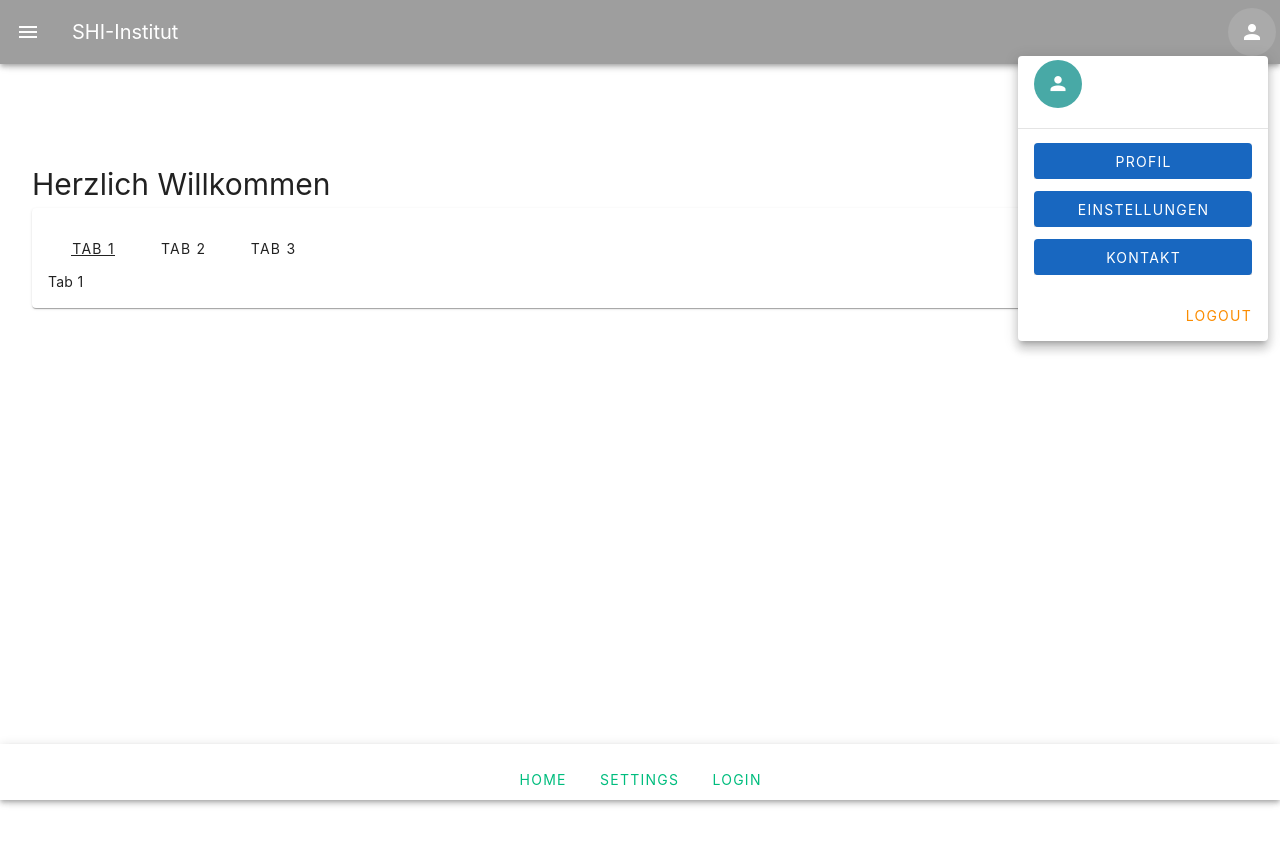
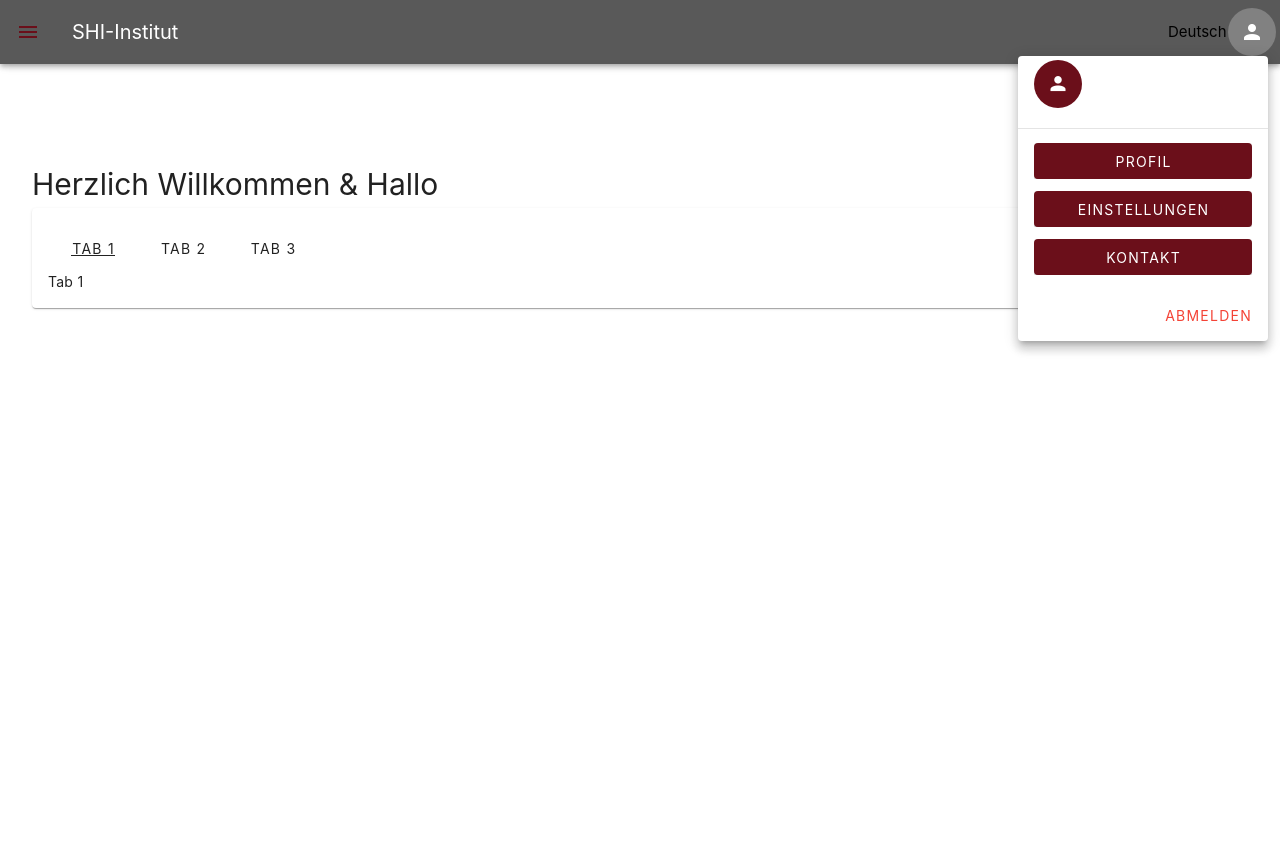
Before and after one commit to swapdi/vue-router, a Vue app: page / in a window 1280 px wide. Both pictures are taken after a click on the button 1252 px from the left and 32 px from the top of the page. Shown: the top 844 px of the page. Built offline with nearby package versions, Linux system fonts and the light colour scheme.

Commit message:
i18n add / navigation remove

```diff
--- a/package.json
+++ b/package.json
@@ -10,6 +10,7 @@
     "@mdi/font": "^7.0.96",
     "pinia": "^2.0.21",
     "vue": "^3.2.38",
+    "vue-i18n": "^9.2.2",
     "vue-router": "^4.1.5",
     "vuedraggable": "^4.1.0",
     "vuetify": "^3.0.0-beta.11"
--- a/src/App.vue
+++ b/src/App.vue
@@ -1,5 +1,5 @@
 <script setup>
-import { RouterLink, RouterView } from "vue-router";
+import { RouterView } from "vue-router";
 </script>
 
 <template>
@@ -7,23 +7,5 @@ import { RouterLink, RouterView } from "vue-router";
     <v-main>
       <RouterView />
     </v-main>
-    <v-bottom-navigation app fixed>
-      <router-link to="/" v-slot="{ href, route, navigate }">
-        <v-btn plain :href="href" @click="navigate">
-          {{ route.name }}
-        </v-btn>
-      </router-link>
-
-      <router-link to="/settings" v-slot="{ href, route, navigate }">
-        <v-btn plain :href="href" @click="navigate">
-          {{ route.name }}
-        </v-btn>
-      </router-link>
-      <router-link to="/login" v-slot="{ href, route, navigate }">
-        <v-btn plain :href="href" @click="navigate">
-          {{ route.name }}
-        </v-btn>
-      </router-link>
-    </v-bottom-navigation>
   </v-app>
 </template>
--- a/src/assets/main.css
+++ b/src/assets/main.css
@@ -20,8 +20,8 @@ a,
     background-color: hsla(160, 100%, 37%, 0.2);
   }
 }
-/*
-@media (min-width: 1024px) {
+
+/* @media (min-width: 1024px) {
   body {
     display: flex;
     place-items: top;
--- a/src/components/SettingsVue.vue
+++ b/src/components/SettingsVue.vue
@@ -1,10 +1,23 @@
 <template>
-  <v-app-bar app color="grey">
-    <v-app-bar-nav-icon variant="text"></v-app-bar-nav-icon>
+  <v-app-bar app color="primary">
+    <router-link to="/">
+      <v-app-bar-nav-icon variant="text" color="accent"> </v-app-bar-nav-icon
+    ></router-link>
 
-    <v-app-bar-title>SHI-Institut</v-app-bar-title>
+    <v-app-bar-title color="accent">SHI-Institut</v-app-bar-title>
 
     <v-spacer></v-spacer>
+    <div class="locale-changer">
+      <select v-model="$i18n.locale">
+        <option
+          v-for="locale in $i18n.availableLocales"
+          :key="`locale-${locale}`"
+          :value="locale"
+        >
+          {{ locale }}
+        </option>
+      </select>
+    </div>
     <v-menu app v-model="menu">
       <template v-slot:activator="{ props }">
         <v-btn v-if="init.length > 0" v-bind="props" icon>{{ init }}</v-btn>
@@ -12,12 +25,12 @@
       </template>
       <v-card min-width="250">
         <v-list-item>
-          <v-avatar v-if="init.length > 0" color="secondary" size="large">
+          <v-avatar v-if="init.length > 0" color="accent" size="large">
             <span class="text-h5">{{ init }}</span>
           </v-avatar>
           <v-avatar
             v-else
-            color="secondary"
+            color="accent"
             size="large"
             icon="mdi-account"
           ></v-avatar>
@@ -27,30 +40,40 @@
         <v-divider></v-divider>
         <v-list>
           <v-list-item>
-            <v-btn block color="primary"> Profil </v-btn>
+            <v-btn block color="accent"> {{ $t("options.profil") }} </v-btn>
           </v-list-item>
           <v-list-item>
-            <v-btn block color="primary"> Einstellungen </v-btn>
+            <v-btn block color="accent">
+              {{ $t("options.einstellungen") }}
+            </v-btn>
           </v-list-item>
           <v-list-item>
-            <v-btn block color="primary"> Kontakt </v-btn>
+            <v-btn block color="accent"> {{ $t("options.kontakt") }} </v-btn>
           </v-list-item>
         </v-list>
         <v-card-actions>
           <v-spacer></v-spacer>
-          <v-btn block color="warning" text @click="menu = false">
-            Logout
-          </v-btn>
+          <router-link to="/login" v-slot="{ href, navigate }">
+            <v-btn
+              block
+              :href="href"
+              @click="navigate, logout()"
+              color="warning"
+              >{{ $t("options.abmelden") }}
+            </v-btn>
+          </router-link>
         </v-card-actions>
       </v-card>
     </v-menu>
   </v-app-bar>
 
   <div class="mt-8 pa-4" outlined tile>
-    <h1>Einstellungen</h1>
-    <h2>Geben Sie hier bitte Ihren vollständigen Namen ein</h2>
-    <v-text-field label="Vorname" v-model="first"> </v-text-field>
-    <v-text-field label="Nachname" v-model="last"> </v-text-field>
+    <h1>{{ $t("options.einstellungen") }}</h1>
+    <h2>{{ $t("message.nameneingeben") }}</h2>
+    <v-text-field :label="$t('options.vorname')" v-model="first">
+    </v-text-field>
+    <v-text-field :label="$t('options.nachname')" v-model="last">
+    </v-text-field>
     <h2 v-if="user.length > 1">Vielen Dank!</h2>
     <h2 v-else></h2>
     <h2>{{ CapF }}</h2>
--- a/src/components/StartseiteVue.vue
+++ b/src/components/StartseiteVue.vue
@@ -1,10 +1,21 @@
 <template>
-  <v-app-bar app color="grey">
-    <v-app-bar-nav-icon variant="text"></v-app-bar-nav-icon>
+  <v-app-bar app color="primary">
+    <v-app-bar-nav-icon variant="text" color="accent"> </v-app-bar-nav-icon>
 
-    <v-app-bar-title>SHI-Institut</v-app-bar-title>
+    <v-app-bar-title color="accent">SHI-Institut</v-app-bar-title>
 
     <v-spacer></v-spacer>
+    <div class="locale-changer">
+      <select v-model="$i18n.locale">
+        <option
+          v-for="locale in $i18n.availableLocales"
+          :key="`locale-${locale}`"
+          :value="locale"
+        >
+          {{ locale }}
+        </option>
+      </select>
+    </div>
     <v-menu app v-model="menu">
       <template v-slot:activator="{ props }">
         <v-btn v-if="init.length > 0" v-bind="props" icon>{{ init }}</v-btn>
@@ -12,12 +23,12 @@
       </template>
       <v-card min-width="250">
         <v-list-item>
-          <v-avatar v-if="init.length > 0" color="secondary" size="large">
+          <v-avatar v-if="init.length > 0" color="accent" size="large">
             <span class="text-h5">{{ init }}</span>
           </v-avatar>
           <v-avatar
             v-else
-            color="secondary"
+            color="accent"
             size="large"
             icon="mdi-account"
           ></v-avatar>
@@ -27,13 +38,17 @@
         <v-divider></v-divider>
         <v-list>
           <v-list-item>
-            <v-btn block color="primary"> Profil </v-btn>
+            <v-btn block color="accent"> {{ $t("options.profil") }} </v-btn>
           </v-list-item>
           <v-list-item>
-            <v-btn block color="primary"> Einstellungen </v-btn>
+            <router-link to="/settings" v-slot="{ href, navigate }">
+              <v-btn block color="accent" :href="href" @click="navigate">
+                {{ $t("options.einstellungen") }}
+              </v-btn>
+            </router-link>
           </v-list-item>
           <v-list-item>
-            <v-btn block color="primary"> Kontakt </v-btn>
+            <v-btn block color="accent"> {{ $t("options.kontakt") }} </v-btn>
           </v-list-item>
         </v-list>
         <v-card-actions>
@@ -44,7 +59,7 @@
               :href="href"
               @click="navigate, logout()"
               color="warning"
-              >Logout
+              >{{ $t("options.abmelden") }}
             </v-btn>
           </router-link>
         </v-card-actions>
@@ -52,8 +67,9 @@
     </v-menu>
   </v-app-bar>
   <v-main>
-    <h1>Herzlich Willkommen</h1>
-    <h2>{{ user }}</h2>
+    <h1>
+      {{ $t("message.willkommen") }} & {{ $t("message.hallo") }}{{ user }}
+    </h1>
     <sortableTabs />
   </v-main>
 </template>
--- a/src/main.js
+++ b/src/main.js
@@ -2,18 +2,55 @@ import { createApp } from "vue";
 import { createPinia } from "pinia";
 import vuetify from "./plugins/vuetify";
 import VueDraggable from "vuedraggable";
+import { createI18n } from "vue-i18n";
 
 import App from "./App.vue";
 import router from "./router";
 
 import "./assets/main.css";
-import "vuetify/styles";
+/* import "vuetify/styles"; */
 
 const pinia = createPinia();
+const i18n = createI18n({
+  locale: "Deutsch",
+  messages: {
+    Englisch: {
+      message: {
+        hallo: "Hello",
+        willkommen: "Welcome",
+        nameneingeben: "Please insert your full name",
+      },
+      options: {
+        profil: "Profile",
+        einstellungen: "Settings",
+        kontakt: "Contact",
+        abmelden: "Logout",
+        vorname: "Firstname",
+        nachname: "Lastname",
+      },
+    },
+    Deutsch: {
+      message: {
+        hallo: "Hallo",
+        willkommen: "Herzlich Willkommen",
+        nameneingeben: "Geben Sie hier bitte Ihren vollständigen Namen ein",
+      },
+      options: {
+        profil: "Profil",
+        einstellungen: "Einstellungen",
+        kontakt: "Kontakt",
+        abmelden: "Abmelden",
+        vorname: "Vorname",
+        nachname: "Nachname",
+      },
+    },
+  },
+});
 
 createApp(App)
   .use(router)
   .use(pinia)
   .use(vuetify)
   .use(VueDraggable)
+  .use(i18n)
   .mount("#app");
--- a/src/plugins/vuetify.js
+++ b/src/plugins/vuetify.js
@@ -5,5 +5,24 @@ import "vuetify/styles";
 // Vuetify
 import { createVuetify } from "vuetify";
 
-export default createVuetify();
+export default createVuetify({
+  theme: {
+    defaultTheme: "myCustomTheme",
+    themes: {
+      myCustomTheme: {
+        dark: false,
+        colors: {
+          primary: "595959",
+          secondary: "6B0F1A",
+          accent: "6B0F1A",
+          error: "#ff5722",
+          warning: "#f44336",
+          info: "#4caf50",
+          success: "#009688",
+        },
+      },
+    },
+  },
+});
+
 // https://vuetifyjs.com/en/introduction/why-vuetify/#feature-guides
```
Also changed, not shown: 1 other file (tests, documents, lock files or other folders).
